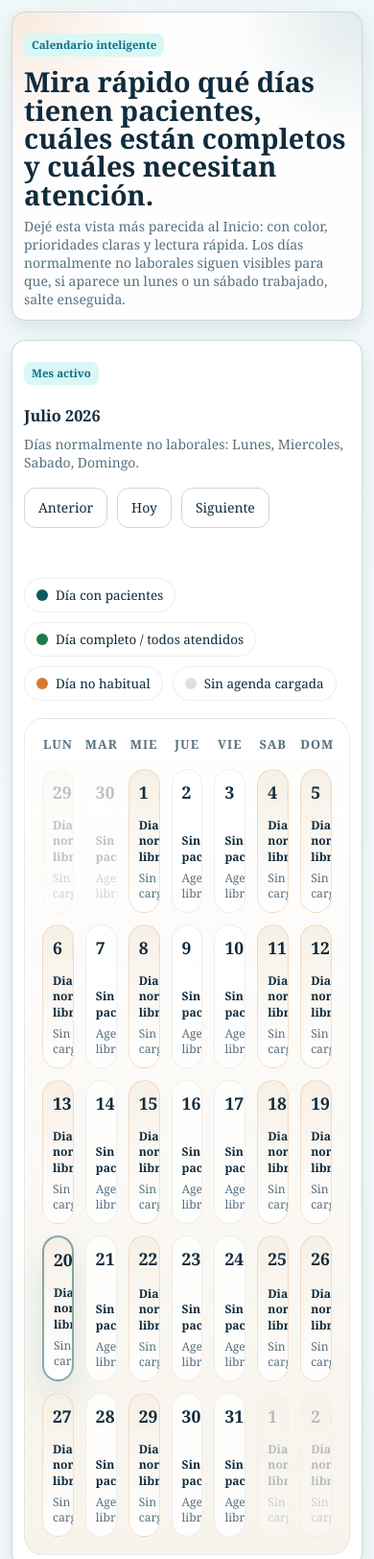
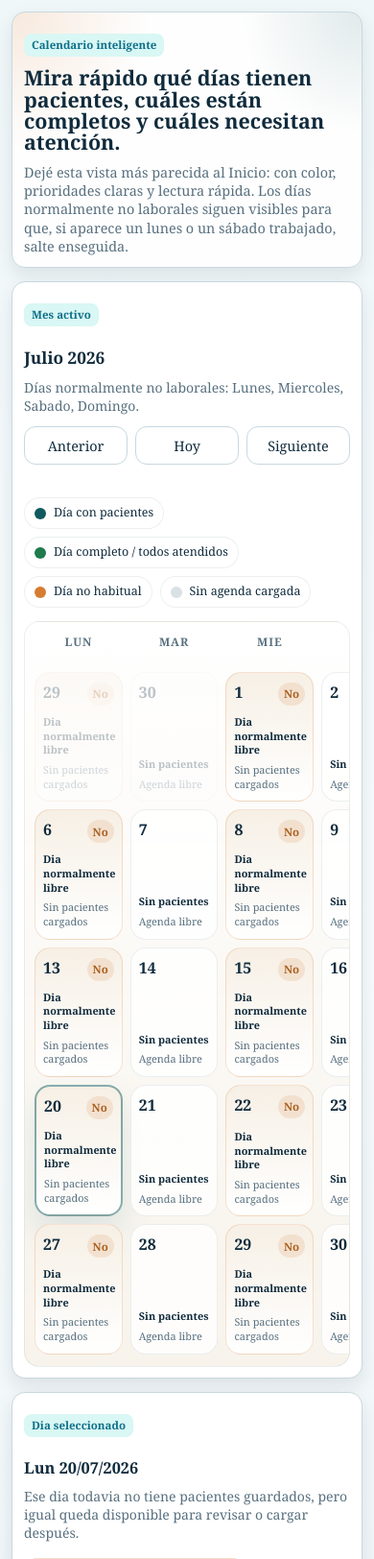
Before and after one commit to tonysoprano33/espirometrias-data-center, a Django app: page /calendario/ in a window 390 px wide. Shown: the part 175-1799 px from the top of the page at 96% size. Run offline with Django 5.2, Linux system fonts and the light colour scheme; the visitor is signed in with stand-in values (Sample User, id 1); data that the repository does not hold is empty.

Commit message:
Fix mobile calendar month layout

```diff
--- a/templates/clinic/calendar.html
+++ b/templates/clinic/calendar.html
@@ -62,6 +62,10 @@
         border-radius: 20px;
         background: linear-gradient(180deg, rgba(255,255,255,.98), rgba(247,243,235,.96));
         border: 1px solid rgba(23,49,63,.08);
+    }
+    .calendar-month-scroller {
+        display: grid;
+        gap: 10px;
     }
     .calendar-grid {
         gap: 12px;
@@ -347,6 +351,101 @@
             font-size: 1.8rem;
         }
     }
+    @media (max-width: 760px) {
+        .calendar-page {
+            gap: 14px;
+        }
+        .calendar-shell {
+            gap: 14px;
+        }
+        .calendar-toolbar {
+            gap: 12px;
+            margin-bottom: 12px;
+        }
+        .calendar-nav {
+            width: 100%;
+            display: grid;
+            grid-template-columns: repeat(3, minmax(0, 1fr));
+            gap: 8px;
+        }
+        .calendar-nav a,
+        .calendar-nav button {
+            width: 100%;
+            min-width: 0;
+            height: 40px;
+            padding: 0 8px;
+            font-size: .9rem;
+        }
+        .calendar-legend {
+            gap: 8px;
+            margin-top: 8px;
+        }
+        .calendar-legend-item {
+            padding: 7px 10px;
+            font-size: .78rem;
+        }
+        .calendar-board {
+            padding: 12px 10px;
+            border-radius: 16px;
+            overflow-x: auto;
+            -webkit-overflow-scrolling: touch;
+        }
+        .calendar-month-scroller {
+            min-width: 720px;
+        }
+        .calendar-grid {
+            gap: 8px;
+        }
+        .calendar-weekday {
+            font-size: .74rem;
+            padding-bottom: 4px;
+        }
+        .calendar-day {
+            min-height: 118px;
+            padding: 10px 8px;
+            border-radius: 16px;
+        }
+        .calendar-day-number {
+            font-size: 1rem;
+        }
+        .calendar-day-chip {
+            min-width: 24px;
+            height: 24px;
+            padding: 0 6px;
+            font-size: .72rem;
+        }
+        .calendar-mini,
+        .calendar-flag {
+            font-size: .68rem;
+        }
+        .calendar-summary-grid {
+            grid-template-columns: repeat(2, minmax(0, 1fr));
+            gap: 8px;
+        }
+        .calendar-summary-card {
+            padding: 12px;
+            border-radius: 14px;
+        }
+        .calendar-summary-card strong {
+            font-size: 1.4rem;
+        }
+    }
+    @media (max-width: 560px) {
+        .calendar-hero .section-title {
+            font-size: 1.34rem;
+            line-height: 1.04;
+        }
+        .calendar-subtitle {
+            margin-top: 6px;
+            font-size: .9rem;
+        }
+        .calendar-toolbar .section-title {
+            font-size: 1.08rem;
+        }
+        .calendar-month-scroller {
+            min-width: 690px;
+        }
+    }
 </style>
 
 <div class="calendar-page">
@@ -382,6 +481,7 @@
         </div>
 
         <div class="calendar-board">
+            <div class="calendar-month-scroller">
                 <div class="calendar-grid" style="margin-bottom:10px;">
                     {% for label in weekday_labels %}
                         <div class="calendar-weekday">{{ label }}</div>
@@ -439,6 +539,7 @@
                             </a>
                         {% endfor %}
                     {% endfor %}
+                </div>
             </div>
         </div>
     </section>
```
Lines whose indentation alone changed are shown as unchanged.
